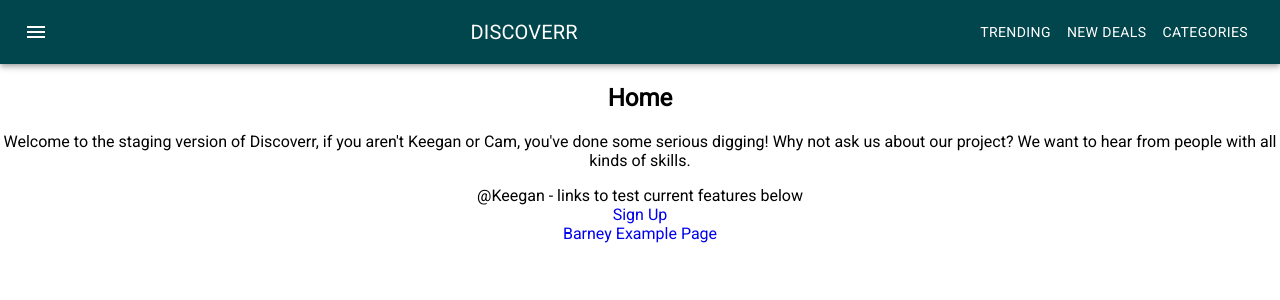
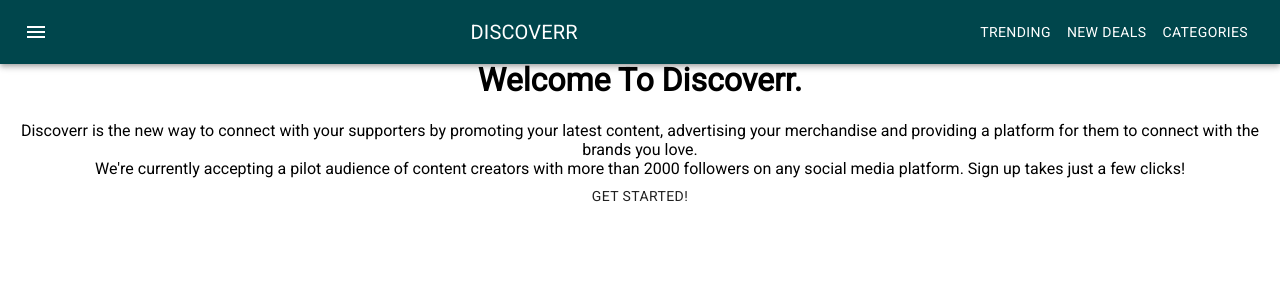
Before and after one commit to Reikon95/discoverr, a React (Create React App) app: page /landing in a window 1280 px wide. Shown: the top 300 px of the page. Built offline with nearby package versions, Linux system fonts and the light colour scheme.

Commit message:
simple setup

```diff
--- a/src/App.js
+++ b/src/App.js
@@ -14,6 +14,7 @@ import MenuIcon from "@material-ui/icons/Menu"
 // import ProfilePage from "./components/profile-page/profile-page"
 import EnhancedTable from "./components/index-table.tsx"
 import { UserProvider } from "./StateContext"
+import LandingPage from "./components/landing-page/landing-page"
 
 const useStyles = makeStyles((theme) => ({
   root: {
@@ -118,6 +119,9 @@ function App() {
               <Route path="/signup2">
                 <SignUpOffers />
               </Route>
+              <Route path="/landing">
+                <LandingPage />
+              </Route>
               <Route path="/">
                 <Home />
               </Route>
@@ -145,6 +149,7 @@ function Home() {
         <Link to="/signup">Sign Up</Link>
       </div>
       <Link to="/showcase">Barney Example Page</Link>
+      <Link to="/landing">Landing Page</Link>
     </div>
   )
 }
--- /dev/null
+++ b/src/components/landing-page/landing-page.scss
@@ -0,0 +1,4 @@
+.landing-primary-info {
+  height: 98vh;
+  margin-top: -3vh;
+}
--- a/src/components/landing-page/landing-page.tsx
+++ b/src/components/landing-page/landing-page.tsx
@@ -1,5 +1,29 @@
 import React from "react"
+import { Button } from "@material-ui/core"
+import "./landing-page.scss"
+import { Link } from "react-router-dom"
 
 export default function LandingPage() {
-  ;<div>Hello World</div>
+  return (
+    <>
+      <div className="landing-primary-info">
+        <h1 className="header-text">Welcome To Discoverr.</h1>
+        <div>
+          Discoverr is the new way to connect with your supporters by promoting
+          your latest content, advertising your merchandise and providing a
+          platform for them to connect with the brands you love.
+        </div>
+        <div>
+          We're currently accepting a pilot audience of content creators with
+          more than 2000 followers on any social media platform. Sign up takes
+          just a few clicks!
+        </div>
+        <div>
+          <Link to="/signup">
+            <Button>Get Started!</Button>
+          </Link>
+        </div>
+      </div>
+    </>
+  )
 }
--- a/src/components/signup/signUpOffers.tsx
+++ b/src/components/signup/signUpOffers.tsx
@@ -25,7 +25,6 @@ export default function SignUpOffers() {
       </div>
     )
   }
-  console.log(user)
   return (
     <>
       <h2>Current Offers</h2>
```
